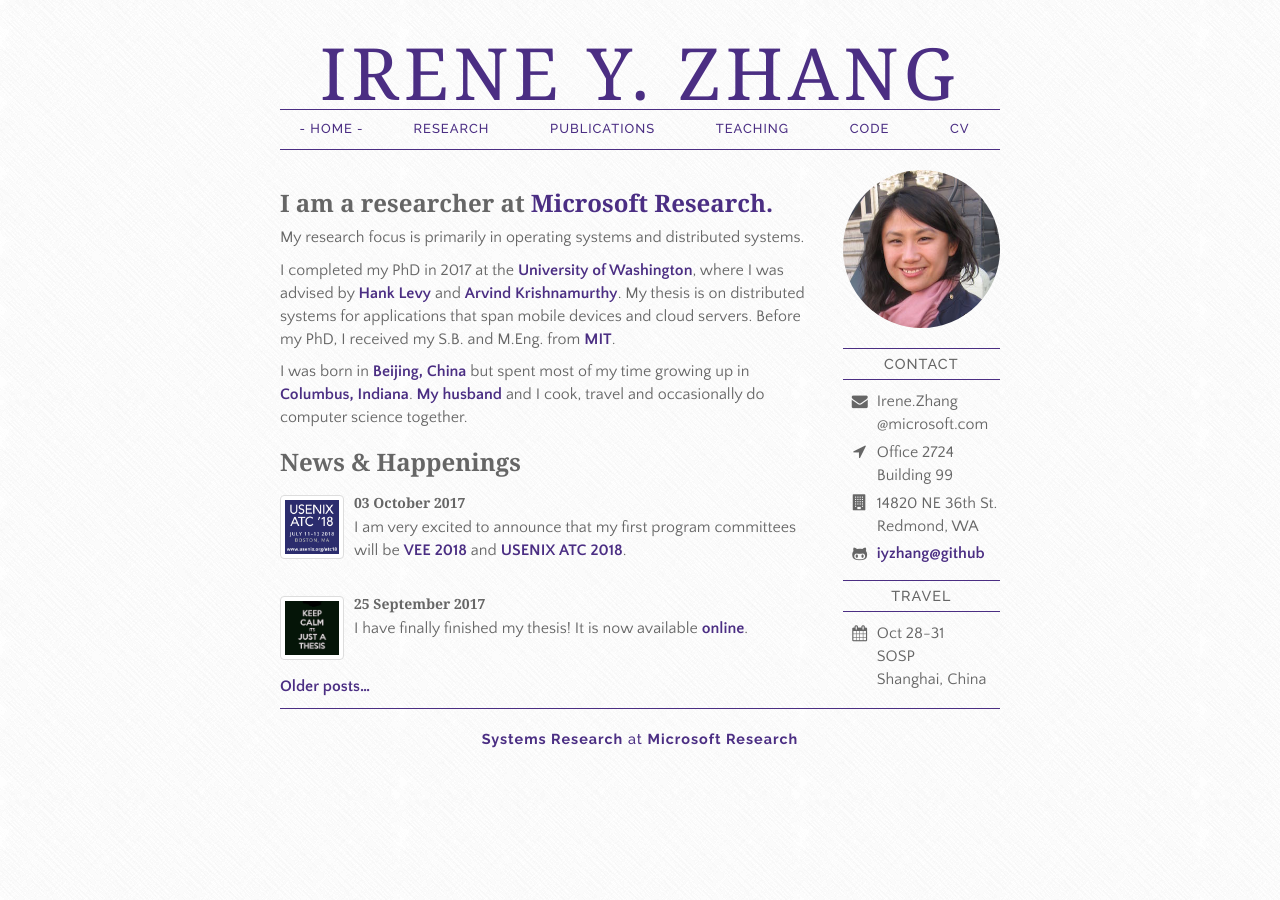
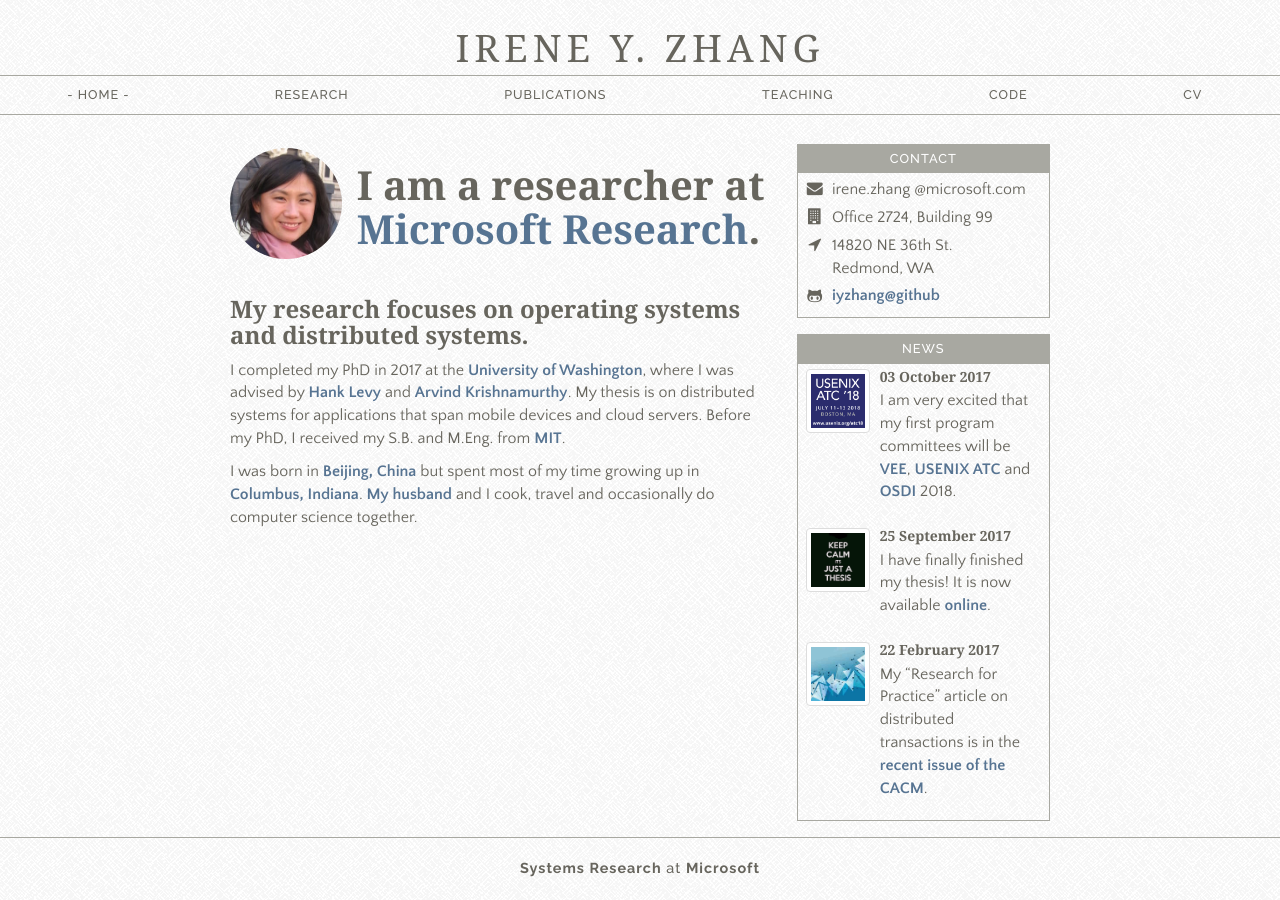
Before and after one commit to iyzhang/www, a Jekyll site: the page built from index.html, in a window 1280 px wide. Built offline with Jekyll 4.4.1, drawn with Linux system fonts in a browser that asks for light colours; nearby versions of some CDN libraries; some web fonts are replaced; Markdown is read by kramdown in place of the engine named in the settings; comment, search, counter and statistics services are not loaded.

Commit message:
new job new website

```diff
--- a/_config.yml
+++ b/_config.yml
@@ -11,7 +11,7 @@
 permalink: /blog/:year/:month/:day/:title.html
 
 # Number of news stories on the front page.
-front_page_news: 2
+front_page_news: 3
 
 # Base pathname for links.
 #base: '//irenezhang.net'
--- a/_layouts/default.html
+++ b/_layouts/default.html
@@ -33,18 +33,24 @@
 
     </head>
     <body>
-      <div class="container">
       <div class="header">
         <div class="title clearfix">Irene Y. Zhang</div>
 	<ul class="nav nav-pills nav-justified">
           {% for item in site.navigation %}
           {% assign shorturl = item.link | replace: '.html', '' %}
           <li {% if page.url == shorturl %}class="active"{% endif %}>
-              <a href="{{ site.base }}{{ item.link }}">{% if page.url == shorturl %}- {% endif %}{{ item.title }}{% if page.url == shorturl %} -{% endif %}</a>
+            <a href="{{ site.base }}{{ item.link }}">
+              {% if page.url == shorturl %}- {% endif %}{{ item.title
+              }}{% if page.url == shorturl %} -{% endif %}
+            </a>
           </li>
           {% endfor %}
         </ul>
       </div>
+
+      <div class="container">
+        <div class="row">
+          <div class="col-xs-12 col-sm-8">
 	    {% comment %}Liquid is sort of terrible! I think "!= true" is the
             only way to do negation?{% endcomment %}
             {% if page.notitle != true %}
@@ -52,14 +58,62 @@
 	    {% else %}
 	    <h3></h3>
             {% endif %}
-
             {{ content }}
+          </div>
+          <div class="col-sm-4 col-xs-12">
+            <div class="contact">
+              <div class="contact-title">
+                Contact</div>
+              <ul class="fa-ul">
+	        <li><i class="fa-li fa fa-envelope"></i>irene.zhang
+	        @microsoft.com</li>
+	        <li><i class="fa-li fa fa-building"></i>Office 2724,
+                  Building 99</li>
+	        <li><i class="fa-li fa fa-location-arrow"></i>14820 NE
+	        36th St.
+                  <br class="hidden-xs"> Redmond, WA</li>
+	        <li><i class="fa-li fa fa-github-alt"></i><a href="https://github.com/iyzhang/">iyzhang@github</a></li>
+              </ul>
+            </div>
+            <div class="contact">
+              <div class="contact-title">News</div>
+              <ul class="media-list">
+                {% for post in site.posts limit: site.front_page_news %}
+                <li class="media">
+                  {% if post.photo %}
+                  <div class="media-left news hidden-xs">
+                    {% if post.link %}
+                    <a href="{{ post.link }}">
+                      {% endif %}
+	              <img class="media-object img-thumbnail"
+                           src="{{ site.base }}/{{ post.photo }}" >
+                      {% if post.link %} </a> {% endif %}
+                  </div>
+                  {% endif %}
+                  <div class="media-body">
+                    <h5 class="media-heading">
+                      {{ post.date | date_to_long_string }}
+                    </h5>
+                    {% if post.shortnews %}
+                    {{ post.content }}
+                    {% else %}
+                    <b>New Blog Post: <b>
+                        <a href="{{ post.url}}">{{ post.title }}</a>
+                        {% endif %}
+                  </div>
+                </li>
+                {% endfor %}
+              </ul>
+              <!-- <p><a href="{{ site.base }}/news/">Older posts&hellip;</a></p> -->
+            </div>
+          </div>
+          </div>
+      </div>
       <div class="footer">
         <p>
           <a href="https://www.microsoft.com/en-us/research/group/systems-research-group-redmond/">Systems Research</a> at
-            <a href="https://www.microsoft.com/en-us/research/">Microsoft Research</a>
+          <a href="https://www.microsoft.com/">Microsoft</a>
         </p>
       </div>
-      </div> <!-- /container -->
     </body>
 </html>
--- a/css/group.css
+++ b/css/group.css
@@ -2,40 +2,40 @@
 body {
   padding-top: 20px;
   padding-bottom: 20px;
-  background: url(/img/crossword.png) repeat 0 0;
+  background: url(/img/greyzz.png) repeat 0 0;
 }
 
 h1, h2, h3, h4, h5, h6 {
     font-family: 'Quattrocento', Georgia, Times, serif;
     font-weight:700;
-    color:#666;
+    color:#67655D;
 }
 
 a {
-    color:#4b2e83;
+    color:#577492;
     font-weight:700;
 }
 
 p, div {
     font-family: 'Quattrocento Sans', Helvetica, Arial, sans-serif;
     font-weight:400;
-    color:#666;
+    color:#67655D;
     font-size:16px;
 }
 
 /* Customize first page */
 .title {
-    font-size:2.2em;
+    font-size:1.5em;
     font-weight:400;
     font-family: 'Quattrocento', Georgia, Times, serif;
-    color:#4b2e83;
+    color:#67655D;
     text-align:center;
     text-transform: uppercase;
     letter-spacing:2px;
 }
 
 .subtitle {
-    color:#4b2e83;
+    color:#67655D;
     font-family: 'Raleway', Helvetica, Arial, sans-serif;
     font-weight:500;
     font-size:14px;
@@ -54,7 +54,7 @@
 
 .footer {
     padding-top: 19px;
-    border-top: 1px solid #4b2e83;
+    border-top: 1px solid #A8A8A1;
 }
 
 .header,
@@ -63,59 +63,128 @@
     font-family: 'Raleway', Helvetica, Arial, sans-serif;
     font-weight:500;
     letter-spacing:1px;
-    color: #4b2e83;
+    color: #67655D;
     font-size:.9em;
 }
 
 .footer a:link, .footer a:visited {
-  color: #4b2e83;
+  color: #67655D;
 }
 
 .contact-title {
-    border-top: 1px solid #4b2e83;
-    border-bottom: 1px solid #4b2e83;
+    background-color: #A8A8A1;
     text-transform: uppercase;
     text-align:center;
+    color:#fff;
     padding-top:5px;
     padding-bottom:5px;
-    margin-bottom:5px;
     letter-spacing:1px;
     font-family: 'Raleway', Helvetica, Arial, san-serif;
-    font-weight: 500;
-    font-size:.9em;
+    font-weight: 400;
+    font-size:.8em;
+    margin-bottom:5px;
 }
 
+.contact {
+    margin-bottom:10px;
+    border: 1px solid #A8A8A1;
+}
+
+.media-list {
+    padding-left:10px;
+    padding-right:10px;
+}
+
+.media-list > media {
+    padding-bottom: 0px;
+}
 
 
 .fa-ul li {
     margin-bottom:5px;
 }
 
-.contact {
-    border-bottom: 1px solid #4b2e83;
+.nav {
+  list-style: none;
+  border-top: 1px solid #A8A8A1;
+  border-bottom: 1px solid #A8A8A1;
+  letter-spacing:1px;
+  text-transform: uppercase;
+}
+
+.nav-pills > li > a {
+  border-radius: 0px;
+  color:#67655D;
+  font-family: 'Raleway', Helvetica, Arial, sans-serif;
+  font-weight:500;
+  font-size:1em;
+}
+
+.nav-pills > li.active > a,
+.nav-pills > li.active > a:hover,
+.nav-pills > li.active > a:focus {
+    font-weight:500;
+    background-color:transparent;
+    color:#67655D;
+}
+
+/* Front page news. */
+.date {
+    color: #67655D;
+    font-weight: 400;
+    display: block;
+    font-family: 'Raleway', Helvetica, Arial, sans-serif;
+}
+
+.jumbotron {
+  color: inherit;
+  background-color: inherit;
+  padding-top: 0px;
+  padding-bottom: 0px;
+  margin-top:0px;
+  margin-bottom: 0px;
+}
+
+.jumbotron p {
+    margin-bottom: 0px;
+    margin-top:0px;
+}
+.container .jumbotron,
+.container-fluid .jumbotron {
+  padding-right: 0px;
+  padding-left: 0px;
+  padding-top: 0px;
+  padding-bottom: 0px;
+  margin-top:0px;
+  margin-bottom:0px;
+  margin-left:0px;
+  margin-right:0px;
+  border-radius: 0px;
+}
+.jumbotron .container {
+  max-width: 100%;
+}
+
+.jumbotron h2,
+.jumbotron .h2 {
+    margin-top:6px;
+    font-size:24px;
 }
 
 /* Responsive: Portrait tablets and up */
 @media (min-width: 768px) {
     /* increase header size and padding */
     .title {
-        font-size:5em;
+        font-size:3em;
         letter-spacing:5px;
-        margin-bottom:-15px;
+        margin-bottom:0px;
     }
     .subtitle {
         font-size:1em;
     }
-    .img-responsive {
-        margin-bottom:20px;
-        padding:0px;
-    }
-    .contact-title {
+    .contact {
         margin-top:1em;
-        margin-bottom:10px;
-    }
-    .contact {
-        border-bottom: 0px solid #4b2e83;
+        margin-bottom:1em;
     }
     .header,
     .footer p {
@@ -128,39 +197,23 @@
         width:64px;
     }
     .media-list {
-        padding-bottom:5px;
+        padding-left:.5em;
+        padding-right:.5em;
     }
     .media {
-        padding-top:10px;
+        padding-top:0px;
+    }
+    .list-group{
+        margin-bottom: 0px;
     }
     .container {
-    width: 750px;
+        width: 850px;
     }
-}
-
-/* Slightly better-looking header on mobile. */
-@media screen and (max-width: 767px) {
     .nav-pills {
         display: block;
         margin: 0 auto 1em;
     }
-}
 
-.jumbotron {
-  padding-top: 0px;
-  padding-bottom: 0px;
-  margin-top:0px;
-  margin-bottom: 0px;
-  color: inherit;
-  background-color: inherit;
-}
-.jumbotron p {
-    margin-bottom: 0px;
-    margin-top:0px;
-}
-.jumbotron > hr {
-  border-top-color: #d5d5d5;
-}
     .container .jumbotron,
     .container-fluid .jumbotron {
         padding-right: 0px;
@@ -173,83 +226,16 @@
         margin-right:0px;
         border-radius: 0px;
     }
-.jumbotron .container {
-  max-width: 100%;
-}
-.jumbotron h3,
-.jumbotron .h3 {
+
+    .jumbotron h2,
+    .jumbotron .h2 {
         margin-top:0px;
-    font-size:24px;
-}
-@media screen and (min-width: 768px) {
-  .jumbotron {
-    padding-top: 0px;
-    padding-bottom: 0px;
-    margin-top: 0px;
-  }
-  .container .jumbotron,
-  .container-fluid .jumbotron {
-      margin-top:0px;
-      margin-bottom:0px;
-      margin-left:0px;
-      margin-right:0px;
-      padding-right: 0px;
-      padding-left: 0px;
-      padding-top: 30px;
-      padding-bottom:30px;
-  }
-  .jumbotron h3,
-  .jumbotron .h3 {
-      font-size:26px;
+        font-size:40px;
     }
 
 
 }
 
-
 .container-narrow > hr {
   margin: 30px 0;
 }
-
-/* .table > thead > tr > th, */
-/* .table > tbody > tr > th, */
-/* .table > tfoot > tr > th, */
-/* .table > thead > tr > td, */
-/* .table > tbody > tr > td, */
-/* .table > tfoot > tr > td { */
-/*   padding: 8px; */
-/*   line-height: 1.42857143; */
-/*   vertical-align: top; */
-/*   border-top: 1px solid #ddd; */
-/* } */
-
-.nav {
-  list-style: none;
-  border-top: 1px solid #4b2e83;
-  border-bottom: 1px solid #4b2e83;
-  letter-spacing:1px;
-  text-transform: uppercase;
-}
-
-.nav-pills > li > a {
-  border-radius: 0px;
-  color:#4b2e83;
-  font-family: 'Raleway', Helvetica, Arial, sans-serif;
-  font-weight:500;
-  font-size:.9em;
-}
-.nav-pills > li.active > a,
-.nav-pills > li.active > a:hover,
-.nav-pills > li.active > a:focus {
-    font-weight:500;
-    background-color:transparent;
-    color:#4b2e83;
-}
-
-/* Front page news. */
-.date {
-    color: #666;
-    font-weight: 400;
-    display: block;
-    font-family: 'Raleway', Helvetica, Arial, sans-serif;
-}
--- a/index.html
+++ b/index.html
@@ -1,18 +1,24 @@
 ---
 layout: default
-title: Home
+title: I am a researcher at Microsoft Research
 notitle: true
 ---
 
+<div class="row">
+  <div class="col-xs-3">
+    <img src="{{ site.base }}/img/iyzhang.jpg" alt="Photo of me"
+         class="img-circle img-responsive">
+  </div>
+  <div class="col-xs-9 jumbotron">
+    <h2>I am a researcher
+      at <a href="https://www.microsoft.com/en-us/research/">Microsoft
+      Research</a>.
+    </h2>
+  </div>
+</div>
 
-<div class="row">
-  <div class="col-xs-12 col-sm-9">
-    <h3>I am a researcher at <a href="https://www.microsoft.com/en-us/research/">Microsoft Research.</a></h3>
-    <p>
-      My research focus is primarily in operating systems and
-      distributed systems.
-    </p>
-
+<h3> My research focuses on operating systems and distributed
+      systems.</h3>
   <p>
     I completed my PhD in 2017 at
     the <a href="//www.cs.washington.edu">University of
@@ -33,60 +39,3 @@
       Indiana</a>. <a href="http://www.drkp.net">My husband</a> and
     I cook, travel and occasionally do computer science together.
   </p>
-    <h3>News & Happenings</h3>
-    <ul class="media-list">
-      {% for post in site.posts limit: site.front_page_news %}
-      <li class="media">
-        {% if post.photo %}
-	    <div class="media-left news hidden-xs">
-          {% if post.link %}
-          <a href="{{ post.link }}">
-            {% endif %}
-	        <img class="media-object img-thumbnail"
-                 src="{{ post.photo }}" >
-            {% if post.link %} </a> {% endif %}
-	    </div>
-        {% endif %}
-	    <div class="media-body">
-          <h5 class="media-heading">{{ post.date | date_to_long_string
-            }}</h5>
-	      {% if post.shortnews %}
-          {{ post.content }}
-          {% else %}
-          <b>New Blog Post: <b>
-          <a href="{{ post.url}}">{{ post.title }}</a>
-          {% endif %}
-	    </div>
-      </li>
-      {% endfor %}
-    </ul>
-    <p><a href="{{ site.base }}/news/">Older posts&hellip;</a></p>
-
-  </div>
-  <div class="col-sm-3 col-xs-12">
-      <img src="{{ site.base }}/img/iyzhang.jpg" alt="Photo of me"
-           class="img-circle img-responsive hidden-xs">
-          <div class="contact-title">
-      Contact</div>
-    <div class="contact">
-      <ul class="fa-ul">
-	<li><i class="fa-li fa fa-envelope"></i>Irene.Zhang @microsoft.com</li>
-	<li><i class="fa-li fa fa-location-arrow"></i>Office 2724
-          <br class="hidden-xs">Building 99</li>
-	<li><i class="fa-li fa fa-building"></i>14820 NE 36th St.
-          <br class="hidden-xs">Redmond, WA</li>
-	<li><i class="fa-li fa fa-github-alt"></i><a href="https://github.com/iyzhang/">iyzhang@github</a></li>
-	<!-- <li><i class="fa-li fa fa-gitlab"></i><a href="https://gitlab.cs.washington.edu/u/iyzhang">iyzhang@gitlab</a></li> -->
-      </ul>
-    </div>
-    <div class="contact-title">
-      Travel</div>
-    <div class="contact">
-      <ul class="fa-ul">
-        <li><i class="fa-li fa fa-calendar"></i>Oct 28-31
-          <br />SOSP<br />Shanghai, China</li>
-      </ul>
-    </div>
-
-  </div>
-</div>
```
Also changed, not shown: _posts/2017-10-3-vee-usenix-pc.md (+4 -3 lines), img/iyzhang.jpg, 1 other file. Lines whose indentation alone changed are shown as unchanged.
